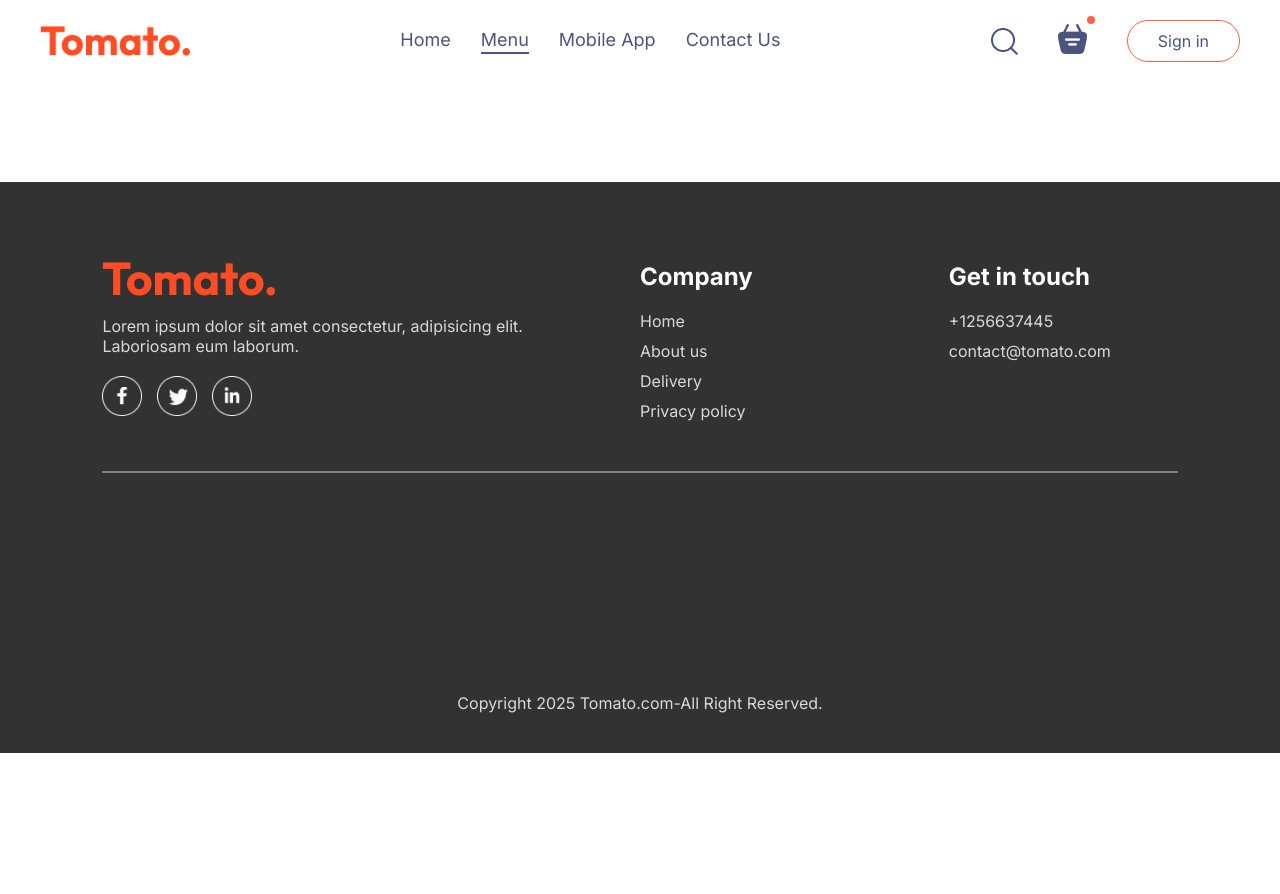
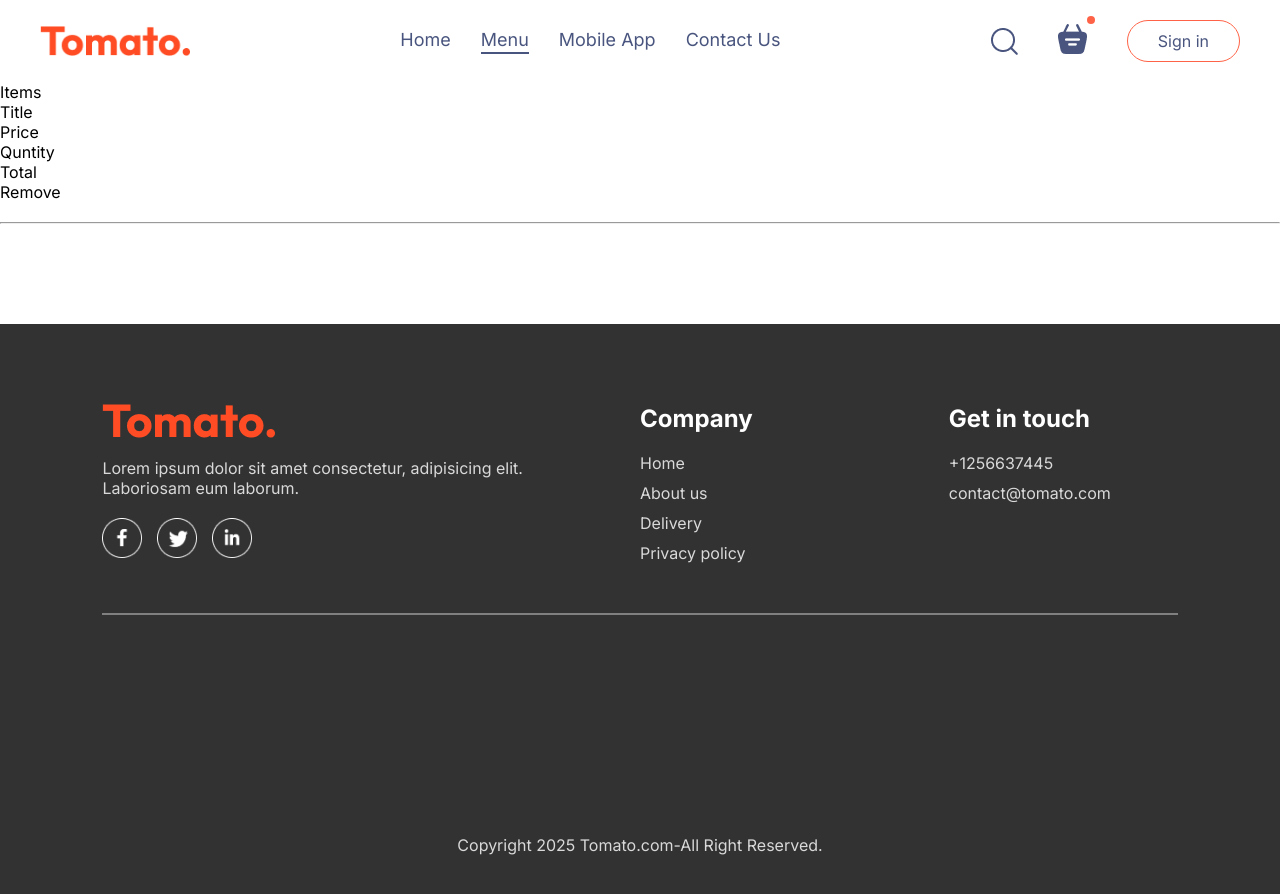
Before and after one commit to shadirahdari/FoodDelivery, a React (Vite) app: page /Cart in a window 1280 px wide. Before the commit the page ends 800 px from the top, so only its background shows below. Built offline with nearby package versions, Linux system fonts and the light colour scheme; a web font is replaced by a local one.

Commit message:
Add initial Cart component with useContext

```diff
--- a/src/Components/Pages/Cart/Cart.jsx
+++ b/src/Components/Pages/Cart/Cart.jsx
@@ -1,9 +1,23 @@
-import React from 'react'
+import React, { useContext } from 'react'
 import'./Cart.css'
+import { StoreContext } from '../../../Context/StoreContext'
 
 const Cart = () => {
+  const{cartItems,food_list,removeFromCart}=useContext(StoreContext);
   return (
-    <div>
+    <div className='cart'>
+      <div className="cart-items">
+        <div className="cart-items-title">
+          <p>Items</p>
+          <p>Title</p>
+          <p>Price</p>
+          <p>Quntity</p>
+          <p>Total</p>
+          <p>Remove</p>
+        </div>
+        <br />
+        <hr />
+      </div>
 
     </div>
   )
```
